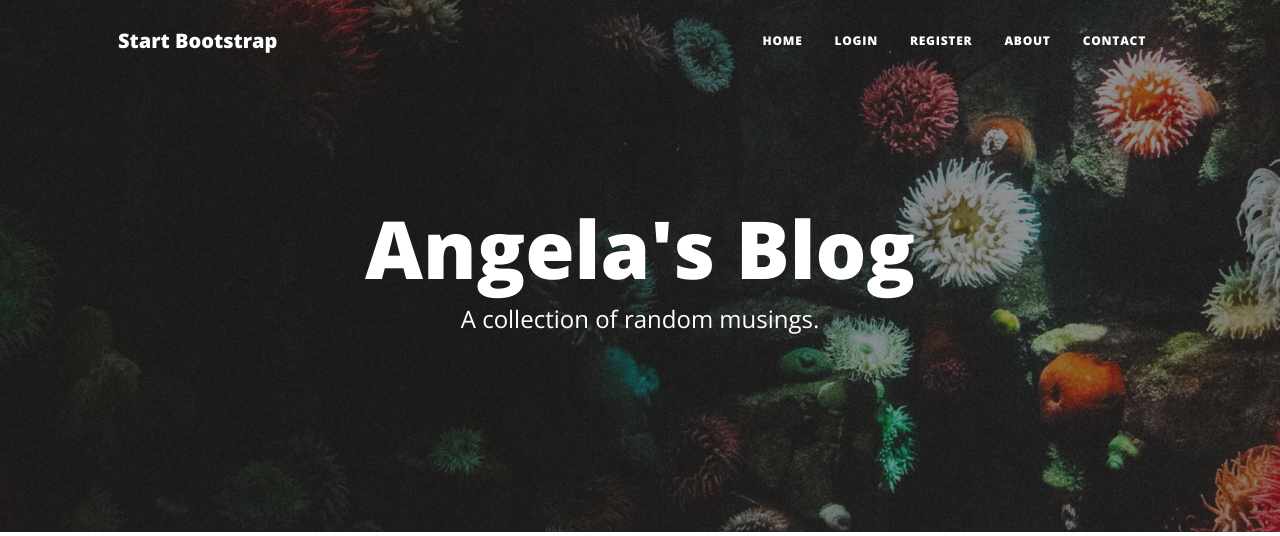
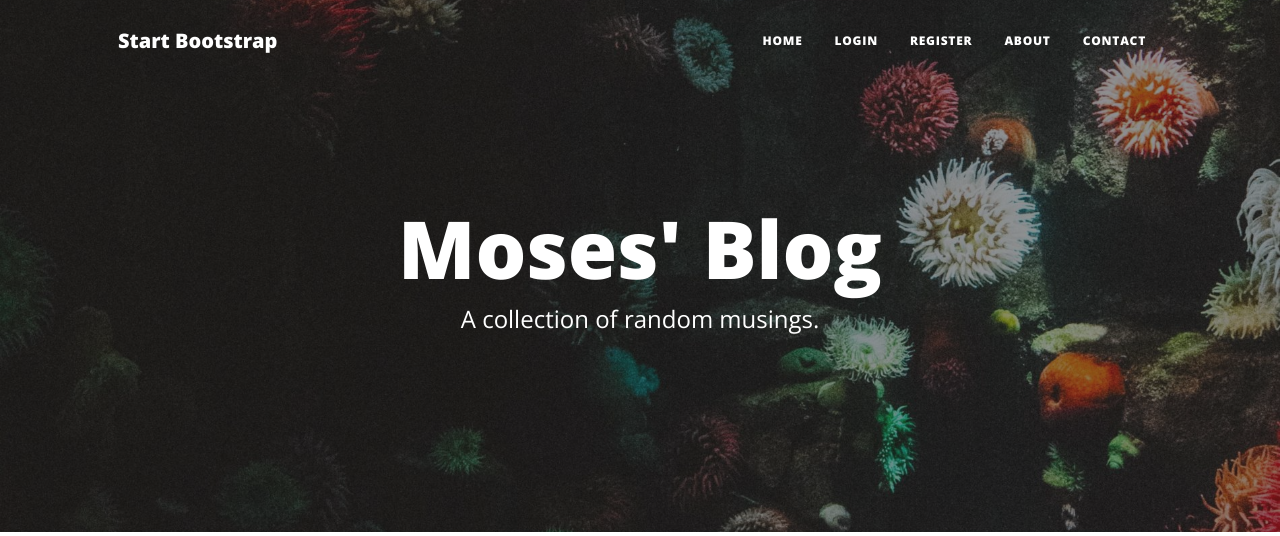
Before and after one commit to ENYO360/day71ofPython, a Flask app: page / in a window 1280 px wide. Shown: the top 536 px of the page. Run offline with Flask 3, Linux system fonts and the light colour scheme; data that the repository does not hold is empty; some libraries are stand-ins or nearby versions.

Commit message:
update homepage and add Procfile file

```diff
--- a/main.py
+++ b/main.py
@@ -10,6 +10,7 @@ from sqlalchemy import Integer, String, Text
 from functools import wraps
 from werkzeug.security import generate_password_hash, check_password_hash
 from forms import CreatePostForm, RegisterForm, LoginForm, CommentForm
+import os
 # Optional: add contact me email functionality (Day 60)
 # import smtplib
 
@@ -29,7 +30,7 @@ This will install the packages from the requirements.txt for this project.
 
 
 app = Flask(__name__)
-app.config['SECRET_KEY'] = '8BYkEfBA6O6donzWlSihBXox7C0sKR6b'
+app.config['SECRET_KEY'] = os.environ.get('FLASK_KEY')
 ckeditor = CKEditor(app)
 Bootstrap5(app)
 
@@ -299,4 +300,4 @@ def contact():
 
 
 if __name__ == "__main__":
-    app.run(debug=True, port=5001)
+    app.run(debug=False, port=5001)
--- a/templates/header.html
+++ b/templates/header.html
@@ -8,7 +8,7 @@
     />
     <meta name="description" content="" />
     <meta name="author" content="" />
-    <title>Angela's Blog</title>
+    <title>Moses' Blog</title>
     {% block styles %}
     <!-- Load Bootstrap-Flask CSS here -->
     {{ bootstrap.load_css() }}
--- a/templates/index.html
+++ b/templates/index.html
@@ -9,7 +9,7 @@
     <div class="row gx-4 gx-lg-5 justify-content-center">
       <div class="col-md-10 col-lg-8 col-xl-7">
         <div class="site-heading">
-          <h1>Angela's Blog</h1>
+          <h1>Moses' Blog</h1>
           <span class="subheading">A collection of random musings.</span>
         </div>
       </div>
```
Also changed, not shown: 1 other file.
